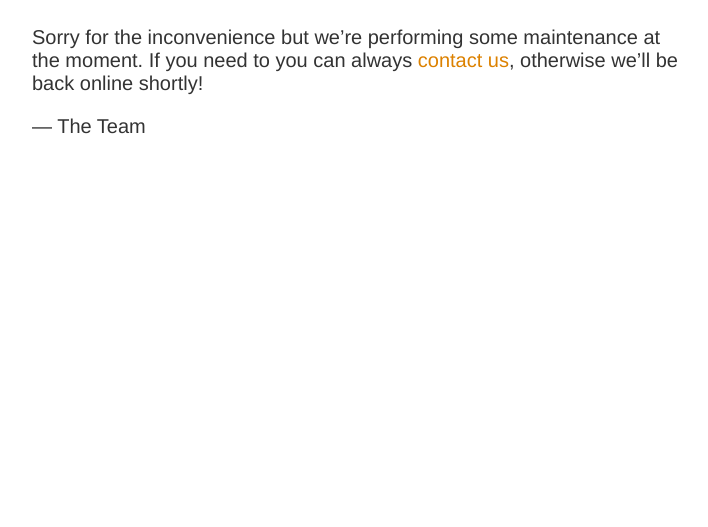
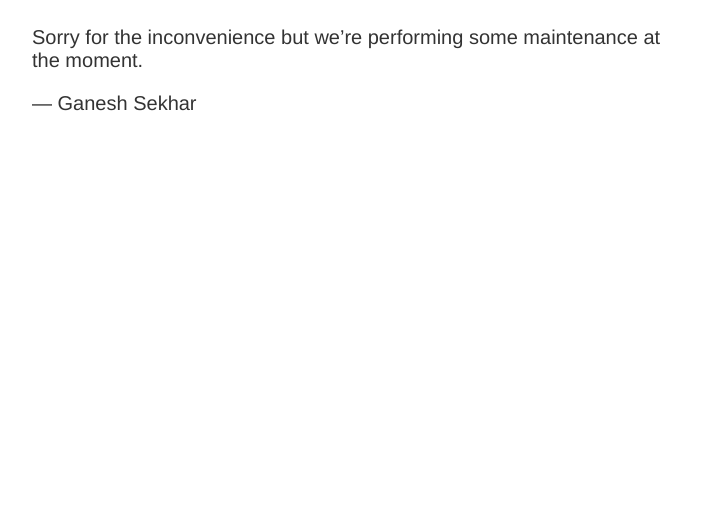
Before and after one commit to iamganeshsekhar/iamganeshsekhar.github.io, a plain HTML site: page index.html in a window 1280 px wide. Shown: the part 273-800 px from the top of the page, without its empty margins (283-991 px from the left). Drawn offline with Linux system fonts and the light colour scheme.

Commit message:
Update index.html

```diff
--- a/index.html
+++ b/index.html
@@ -12,7 +12,7 @@
 <article>
     <h1>We&rsquo;ll be back soon!</h1>
     <div>
-        <p>Sorry for the inconvenience but we&rsquo;re performing some maintenance at the moment. If you need to you can always <a href="mailto:#">contact us</a>, otherwise we&rsquo;ll be back online shortly!</p>
-        <p>&mdash; The Team</p>
+        <p>Sorry for the inconvenience but we&rsquo;re performing some maintenance at the moment. </p>
+        <p>&mdash; Ganesh Sekhar</p>
     </div>
 </article>
```
